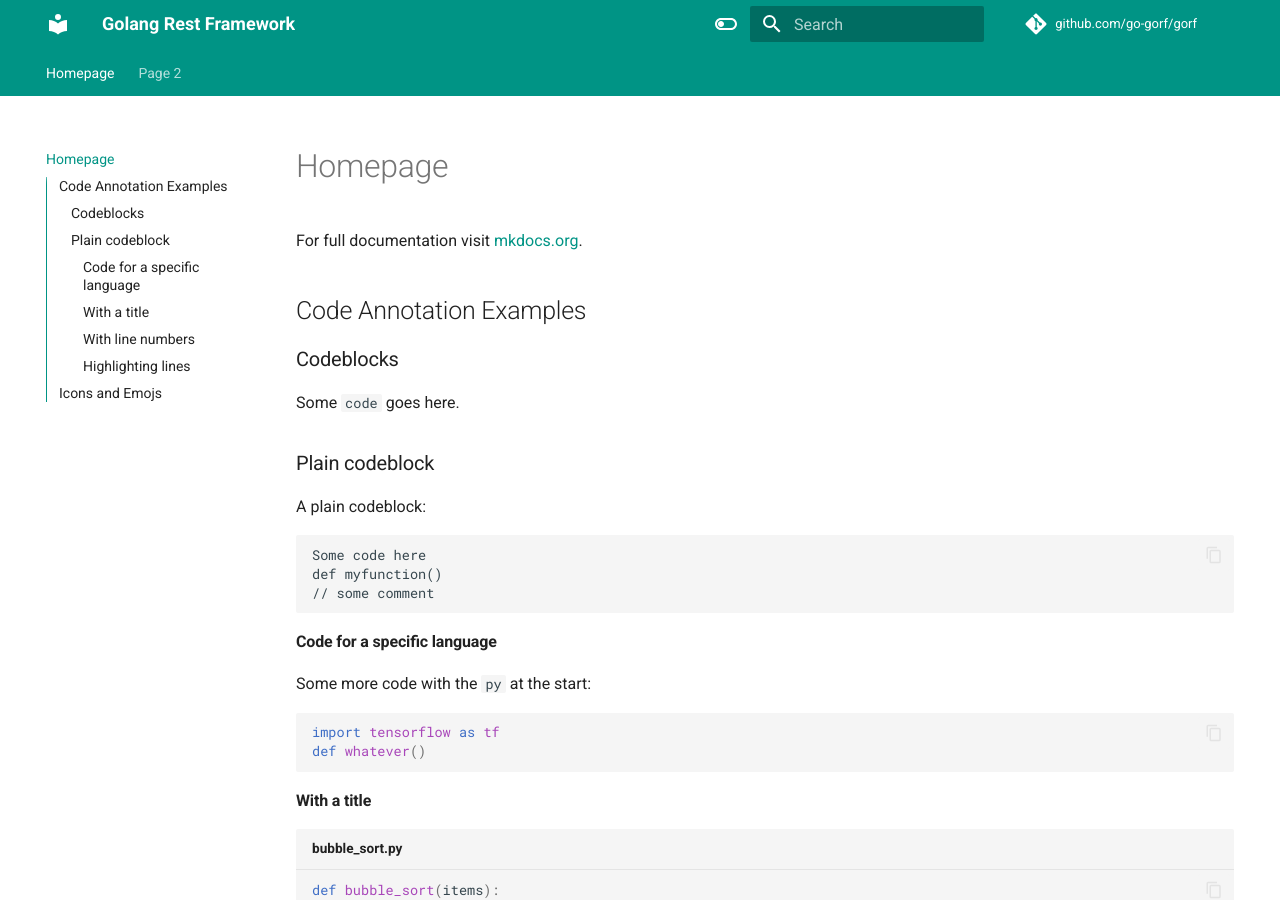
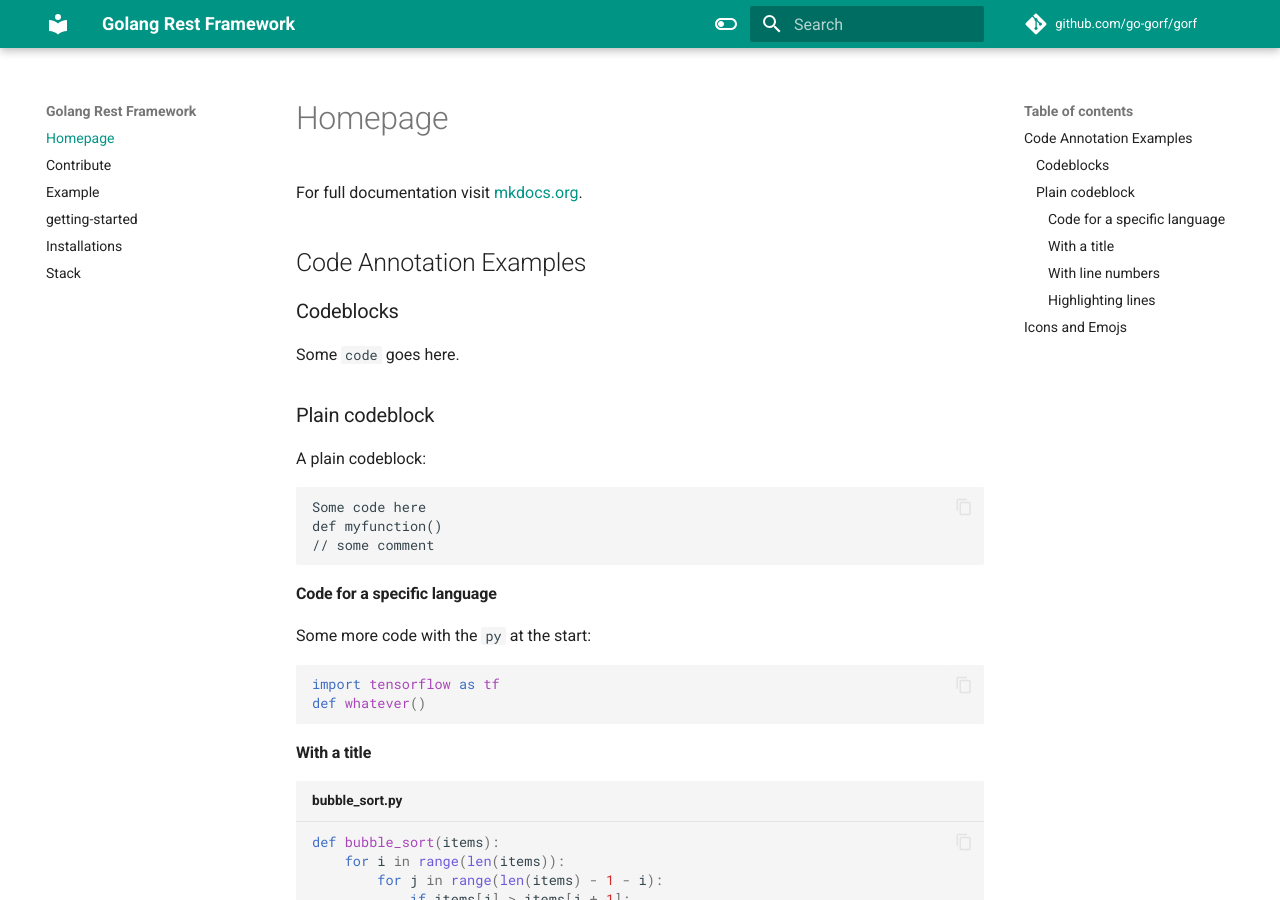
Before and after one commit to go-gorf/go-gorf.github.io, an MkDocs documentation site: the page built from docs/index.md, in a window 1280 px wide and 900 px high. Built offline with MkDocs 1.6.1 and Material for MkDocs 9.7.7, drawn with Linux system fonts in a browser that asks for light colours; emoji names are drawn with the system emoji font; comment, search, counter and statistics services are not loaded.

Commit message:
mergefix

```diff
--- /dev/null
+++ b/docs/contribute.md
@@ -0,0 +1 @@
+# Contribute
--- /dev/null
+++ b/docs/example.md
@@ -0,0 +1,3 @@
+# Example
+
+placeholder
--- /dev/null
+++ b/docs/getting-started.md
@@ -0,0 +1,3 @@
+# getting-started
+
+placeholder
--- /dev/null
+++ b/docs/install.md
@@ -0,0 +1 @@
+# Installations
--- a/docs/page2.md
+++ /dev/null
@@ -1,5 +0,0 @@
-# Page 2
-
-## Another heading
-
-Some more example text
--- /dev/null
+++ b/docs/stack.md
@@ -0,0 +1 @@
+# Stack
--- a/mkdocs.yml
+++ b/mkdocs.yml
@@ -5,9 +5,10 @@ edit_uri: 'https://github.com/go-gorf/gorf'
 theme:
   name: material
   features:
-    - navigation.tabs
+    # - navigation.tabs
+    - navigation.tracking
     - navigation.sections
-    - toc.integrate
+    # - toc.integrate
     - navigation.top
     - search.suggest
     - search.highlight
@@ -41,6 +42,8 @@ extra:
       link: https://www.linkedin.com/in/vjtomvictor/
 
 markdown_extensions:
+  - toc:
+      permalink: true
   - pymdownx.highlight:
       anchor_linenums: true
   - pymdownx.inlinehilite
```
